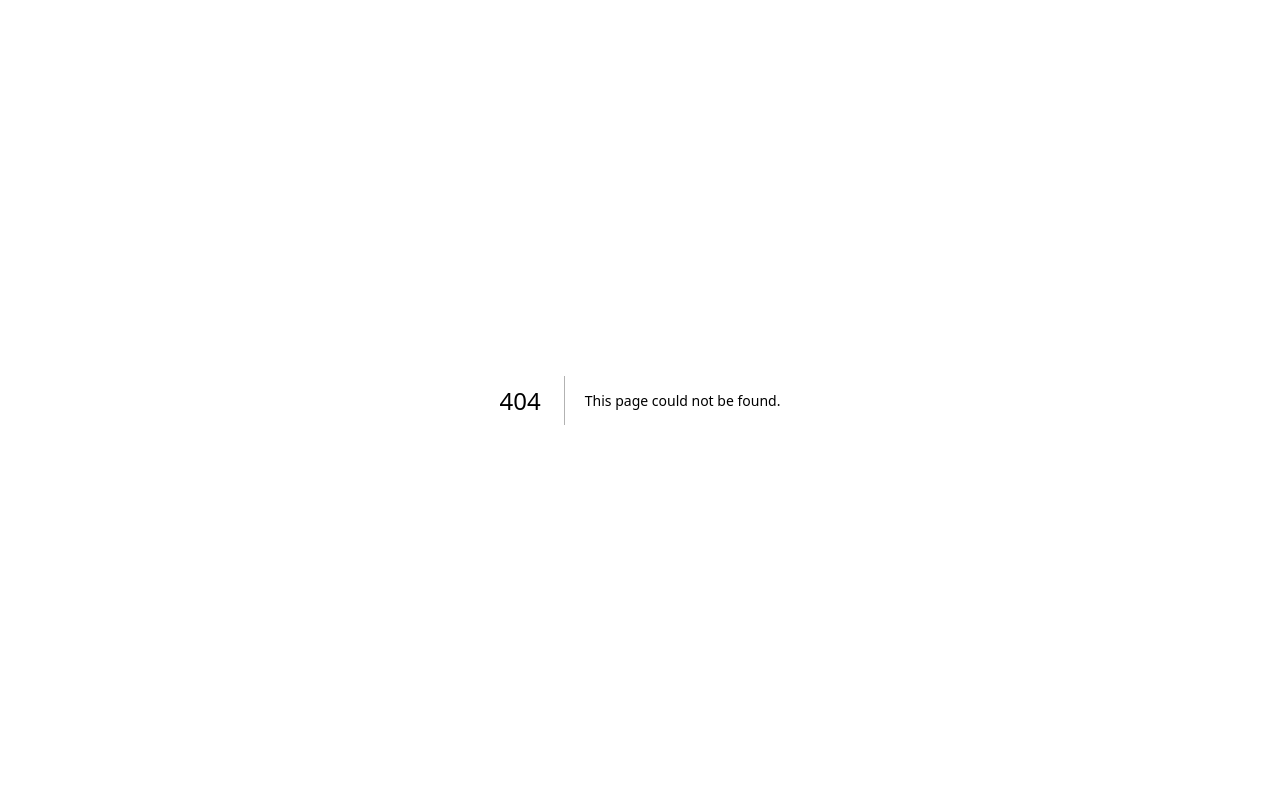
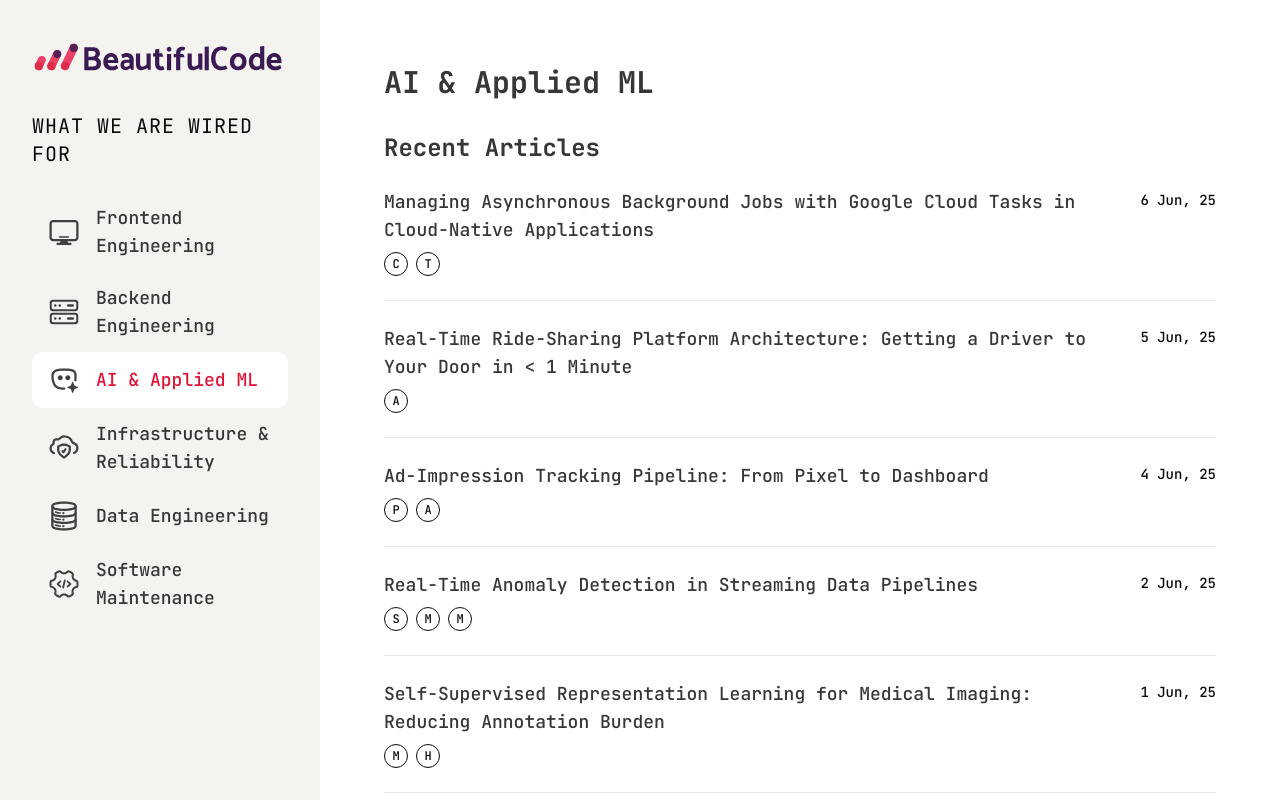
Before and after one commit to beautiful-code/bc-website, a Next.js app: page /expertise/ai-applied-ml in a window 1280 px wide. Before the commit this address had no page. Shown: the top 800 px of the page. Built offline with nearby package versions, Linux system fonts and the light colour scheme.

Commit message:
First cut of expertise page

```diff
--- /dev/null
+++ b/src/app/expertise/[slug]/page.tsx
@@ -0,0 +1,263 @@
+import Image from "next/image";
+import Link from "next/link";
+import ExpertiseIcon from "@/components/ExpertiseIcon";
+import ArticleCard from "@/components/ArticleCard";
+import "../../../styles/layout.scss";
+
+// Mock article data
+const mockArticles = {
+  "ai-applied-ml": [
+    {
+      title:
+        "Managing Asynchronous Background Jobs with Google Cloud Tasks in Cloud-Native Applications",
+      date: "6 Jun, 25",
+      tags: ["Cloud", "Tasks"],
+    },
+    {
+      title:
+        "Real-Time Ride-Sharing Platform Architecture: Getting a Driver to Your Door in < 1 Minute",
+      date: "5 Jun, 25",
+      tags: ["Architecture"],
+    },
+    {
+      title: "Ad-Impression Tracking Pipeline: From Pixel to Dashboard",
+      date: "4 Jun, 25",
+      tags: ["Pipeline", "Analytics"],
+    },
+    {
+      title: "Real-Time Anomaly Detection in Streaming Data Pipelines",
+      date: "2 Jun, 25",
+      tags: ["Streaming", "ML", "Monitoring"],
+    },
+    {
+      title:
+        "Self-Supervised Representation Learning for Medical Imaging: Reducing Annotation Burden",
+      date: "1 Jun, 25",
+      tags: ["ML", "Healthcare"],
+    },
+    {
+      title: "MLOps at Scale: Continuous Delivery for Machine Learning Systems",
+      date: "1 Jun, 25",
+      tags: ["MLOps", "CI/CD"],
+    },
+  ],
+  "frontend-engineering": [
+    {
+      title:
+        "Building Scalable React Applications with Modern State Management",
+      date: "5 Jun, 25",
+      tags: ["React", "State"],
+    },
+    {
+      title:
+        "Performance Optimization in Next.js: From First Paint to Interaction",
+      date: "3 Jun, 25",
+      tags: ["Next.js", "Performance"],
+    },
+    {
+      title: "Design Systems at Scale: Building Consistent UIs Across Teams",
+      date: "1 Jun, 25",
+      tags: ["Design", "Systems"],
+    },
+  ],
+  "backend-engineering": [
+    {
+      title: "Microservices Architecture: Event-Driven Communication Patterns",
+      date: "4 Jun, 25",
+      tags: ["Microservices", "Events"],
+    },
+    {
+      title: "API Gateway Patterns for Distributed Systems",
+      date: "2 Jun, 25",
+      tags: ["API", "Gateway"],
+    },
+    {
+      title: "Database Sharding Strategies for High-Volume Applications",
+      date: "1 Jun, 25",
+      tags: ["Database", "Scaling"],
+    },
+  ],
+  "infrastructure-reliability": [
+    {
+      title: "Kubernetes Deployment Strategies for Zero-Downtime Releases",
+      date: "3 Jun, 25",
+      tags: ["Kubernetes", "Deployment"],
+    },
+    {
+      title: "Observability in Distributed Systems: Metrics, Logs, and Traces",
+      date: "2 Jun, 25",
+      tags: ["Observability", "Monitoring"],
+    },
+    {
+      title: "Chaos Engineering: Building Resilient Systems",
+      date: "1 Jun, 25",
+      tags: ["Chaos", "Resilience"],
+    },
+  ],
+  "data-engineering": [
+    {
+      title: "Building Real-Time Data Pipelines with Apache Kafka",
+      date: "4 Jun, 25",
+      tags: ["Kafka", "Streaming"],
+    },
+    {
+      title: "Data Lake Architecture: From Ingestion to Analytics",
+      date: "2 Jun, 25",
+      tags: ["Data Lake", "Analytics"],
+    },
+    {
+      title: "ETL vs ELT: Modern Data Processing Patterns",
+      date: "1 Jun, 25",
+      tags: ["ETL", "Processing"],
+    },
+  ],
+  "software-maintenance": [
+    {
+      title: "Legacy Code Modernization: Strategies for Gradual Migration",
+      date: "3 Jun, 25",
+      tags: ["Legacy", "Migration"],
+    },
+    {
+      title: "Technical Debt Management: Balancing Speed and Quality",
+      date: "2 Jun, 25",
+      tags: ["Technical Debt", "Quality"],
+    },
+    {
+      title: "Refactoring at Scale: Tools and Techniques",
+      date: "1 Jun, 25",
+      tags: ["Refactoring", "Tools"],
+    },
+  ],
+};
+
+const expertiseAreas = [
+  {
+    name: "Frontend Engineering",
+    slug: "frontend-engineering",
+  },
+  {
+    name: "Backend Engineering",
+    slug: "backend-engineering",
+  },
+  {
+    name: "AI & Applied ML",
+    slug: "ai-applied-ml",
+  },
+  {
+    name: "Infrastructure & Reliability",
+    slug: "infrastructure-reliability",
+  },
+  {
+    name: "Data Engineering",
+    slug: "data-engineering",
+  },
+  {
+    name: "Software Maintenance",
+    slug: "software-maintenance",
+  },
+];
+
+export default async function ExpertisePage({
+  params,
+}: {
+  params: Promise<{ slug: string }>;
+}) {
+  const { slug } = await params;
+  const currentExpertise = expertiseAreas.find((area) => area.slug === slug);
+  const articles = mockArticles[slug as keyof typeof mockArticles] || [];
+
+  if (!currentExpertise) {
+    return <div>Expertise area not found</div>;
+  }
+
+  return (
+    <div className="min-h-screen bg-white">
+      <div className="two-column-layout">
+        {/* Side Column - Navigation */}
+        <div className="sideColumn font-[family-name:var(--font-jetbrains-mono)]">
+          <div className="max-w-sm">
+            <Link href="/">
+              <Image
+                src="/BCLogo.svg"
+                alt="BeautifulCode Logo"
+                width={250}
+                height={48}
+                priority
+                className="mb-8 cursor-pointer"
+              />
+            </Link>
+
+            <div className="mt-8">
+              <h2
+                className="text-xl tracking-wider uppercase mb-6 text-left"
+                style={{ color: "var(--color-bc-text-gray)" }}
+              >
+                WHAT WE ARE WIRED FOR
+              </h2>
+              <div className="space-y-2">
+                {expertiseAreas.map((area) => {
+                  const isActive = area.slug === slug;
+                  return (
+                    <Link key={area.slug} href={`/expertise/${area.slug}`}>
+                      <div
+                        className={`flex items-center space-x-4 cursor-pointer transition-all duration-300 px-4 py-3 rounded-lg ${
+                          isActive
+                            ? "bg-white text-[var(--color-bc-red)]"
+                            : "hover:bg-white/50 text-[var(--color-bc-text-black)]"
+                        }`}
+                      >
+                        <div className="flex-shrink-0">
+                          <ExpertiseIcon
+                            slug={area.slug}
+                            name={area.name}
+                            className="w-8 h-8"
+                          />
+                        </div>
+                        <div className="flex-1">
+                          <h3 className="text-lg font-medium">{area.name}</h3>
+                        </div>
+                      </div>
+                    </Link>
+                  );
+                })}
+              </div>
+            </div>
+          </div>
+        </div>
+
+        {/* Main Column - Articles */}
+        <div className="mainColumn font-[family-name:var(--font-jetbrains-mono)]">
+          <div className="max-w-4xl mx-auto px-8">
+            <div className="mb-8">
+              <h1
+                className="text-3xl font-bold mb-2"
+                style={{ color: "var(--color-bc-text-black)" }}
+              >
+                {currentExpertise.name}
+              </h1>
+            </div>
+
+            <div className="mb-8">
+              <h2
+                className="text-2xl font-bold mb-6"
+                style={{ color: "var(--color-bc-text-black)" }}
+              >
+                Recent Articles
+              </h2>
+              <div className="space-y-6">
+                {articles.map((article, index) => (
+                  <ArticleCard
+                    key={index}
+                    title={article.title}
+                    date={article.date}
+                    tags={article.tags}
+                  />
+                ))}
+              </div>
+            </div>
+          </div>
+        </div>
+      </div>
+    </div>
+  );
+}
--- a/src/app/page.tsx
+++ b/src/app/page.tsx
@@ -1,4 +1,5 @@
 import Image from "next/image";
+import Link from "next/link";
 import ExpertiseIcon from "@/components/ExpertiseIcon";
 import "../styles/layout.scss";
 
@@ -64,10 +65,8 @@ export default function Home() {
             <div className="expertises ">
               {expertiseAreas.map((area) => {
                 return (
-                  <div
-                    key={area.slug}
-                    className="flex items-center space-x-6  cursor-pointer transition-all duration-300 hover:bg-[var(--color-bc-beige)] group px-8 py-4"
-                  >
+                  <Link key={area.slug} href={`/expertise/${area.slug}`}>
+                    <div className="flex items-center space-x-6  cursor-pointer transition-all duration-300 hover:bg-[var(--color-bc-beige)] group px-8 py-4">
                       <div className="flex-shrink-0">
                         <ExpertiseIcon
                           slug={area.slug}
@@ -81,6 +80,7 @@ export default function Home() {
                         </h3>
                       </div>
                     </div>
+                  </Link>
                 );
               })}
             </div>
--- /dev/null
+++ b/src/components/ArticleCard.tsx
@@ -0,0 +1,46 @@
+interface ArticleCardProps {
+  title: string;
+  date: string;
+  tags: string[];
+}
+
+export default function ArticleCard({ title, date, tags }: ArticleCardProps) {
+  return (
+    <div className="border-b border-gray-200 pb-6">
+      <div className="flex items-start justify-between">
+        <div className="flex-1">
+          <h3
+            className="text-lg font-medium mb-2 hover:text-[var(--color-bc-red)] cursor-pointer transition-colors duration-300"
+            style={{ color: "var(--color-bc-text-black)" }}
+          >
+            {title}
+          </h3>
+          <div className="flex items-center space-x-4">
+            <div className="flex items-center space-x-2">
+              {tags.map((tag, index) => (
+                <span
+                  key={index}
+                  className="inline-flex items-center justify-center w-6 h-6 rounded-full border text-xs font-medium"
+                  style={{
+                    borderColor: "var(--color-bc-text-gray)",
+                    color: "var(--color-bc-text-gray)",
+                  }}
+                >
+                  {tag.charAt(0).toUpperCase()}
+                </span>
+              ))}
+            </div>
+          </div>
+        </div>
+        <div className="ml-4 flex-shrink-0">
+          <span
+            className="text-sm font-medium"
+            style={{ color: "var(--color-bc-text-gray)" }}
+          >
+            {date}
+          </span>
+        </div>
+      </div>
+    </div>
+  );
+}
--- a/src/styles/layout.scss
+++ b/src/styles/layout.scss
@@ -24,7 +24,7 @@ $bc-red: #e01236;
   background-color: $bc-beige;
   display: flex;
   flex-direction: column;
-  justify-content: center;
+  justify-content: flex-start;
   padding: 2rem;
 
   @media (min-width: 1024px) {
```
Lines whose indentation alone changed are shown as unchanged.
